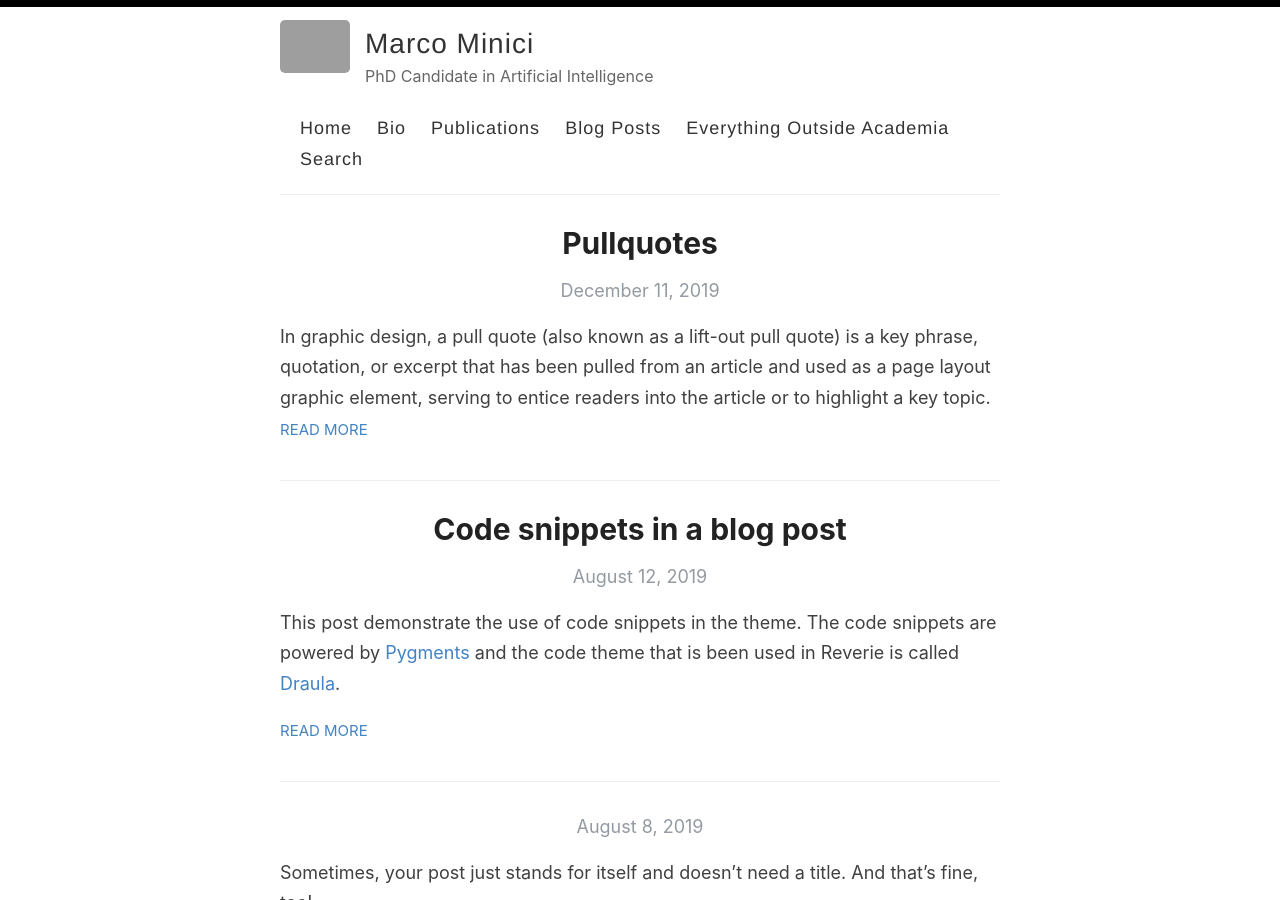
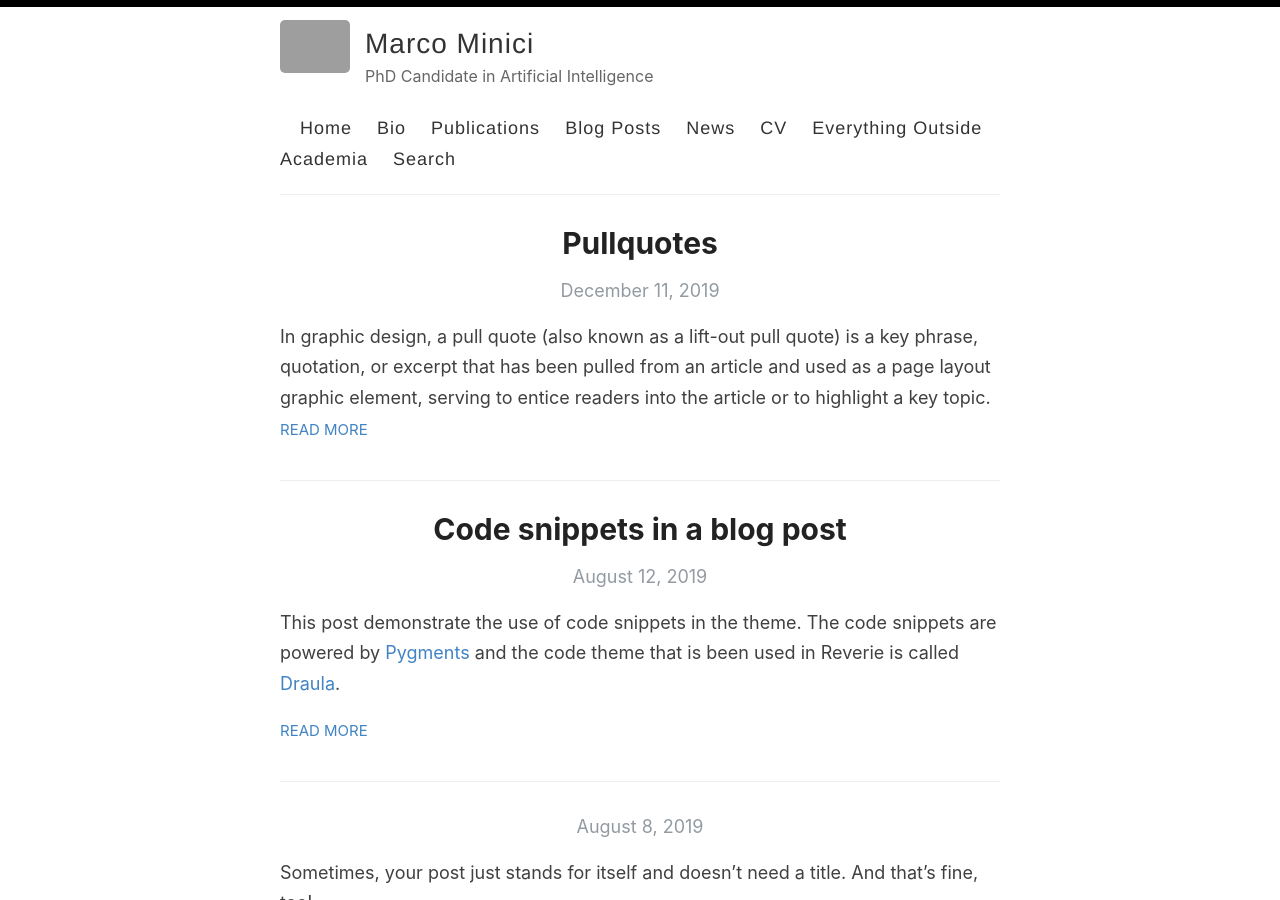
Before and after one commit to mminici/oldwebsite, a Jekyll site: the page built from index.html, in a window 1280 px wide and 900 px high. Built offline with Jekyll 4.4.1, drawn with Linux system fonts in a browser that asks for light colours; the list of posts is cut into pages by our own code; grey boxes are pictures that could not be loaded.

Commit message:
Update default.html

```diff
--- a/_layouts/default.html
+++ b/_layouts/default.html
@@ -32,6 +32,8 @@
               <a href="{{ site.baseurl }}/bio">Bio</a>
               <a href="{{ site.baseurl }}/publications">Publications</a>
               <a href="{{ site.baseurl }}/blog-posts">Blog Posts</a>
+              <a href="{{ site.baseurl }}/short-news">News</a>
+              <a href="{{ site.baseurl }}/cv">CV</a>
               <a href="{{ site.baseurl }}/outside-academia">Everything Outside Academia</a>
               <a href="{{ site.baseurl }}/search">Search</a>
             </nav>
```
